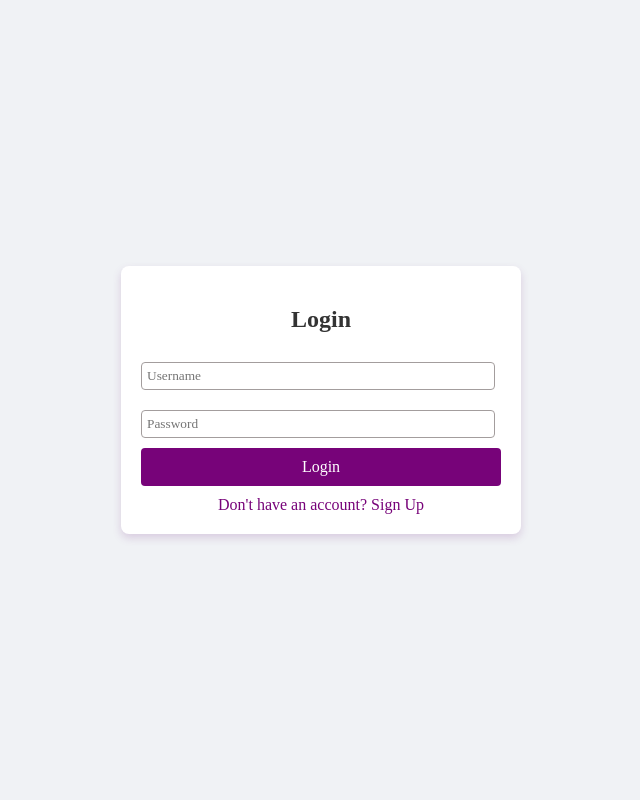
After one commit to MTCodes01/HVH-Health-Vigilance-Hub, a Django app: page /login/ in a window 1280 px wide. The commit adds this page. Shown: the whole page, without its empty margins (319-959 px from the left). Run offline with Django 5.2, Linux system fonts and the light colour scheme.

Commit message:
Added temp login page

```diff
--- a/Backend/HVH/app/templates/index.html
+++ b/Backend/HVH/app/templates/index.html
@@ -80,5 +80,10 @@
         <circle class="dot" cx="100" cy="50" r="10" />
       </g>
     </svg>
+    <script>
+      setTimeout(() => {
+        window.location.href = "http://localhost:5000/login";
+      }, 3000);
+    </script>
   </body>
 </html>
--- /dev/null
+++ b/Backend/HVH/app/templates/login.html
@@ -0,0 +1,106 @@
+<!DOCTYPE html>
+<html lang="en">
+<head>
+    <meta charset="UTF-8">
+    <meta name="viewport" content="width=device-width, initial-scale=1.0">
+    <title>Login and Sign Up</title>
+    <style>
+        body {
+            font-family: Poppins;
+            display: flex;
+            justify-content: center;
+            align-items: center;
+            min-height: 100vh;
+            margin: 0;
+            background: #f0f2f5;
+        }
+        .container {
+            max-width: 400px;
+            background: white;
+            border-radius: 8px;
+            box-shadow: 0 4px 8px rgba(127, 54, 138, 0.2);
+            overflow: hidden;
+            display:flex;
+        }
+        .form {
+            padding: 20px;
+        }
+        h2 {
+            text-align: center;
+            color: #333;
+        }
+        input[type="text"], input[type="password"], input[type="email"] {
+            font-family: Poppins;
+            width: 95%;
+            padding: 5px;
+            margin: 10px 0;
+            border: 1px solid #a39d9d;
+            border-radius: 4px;
+
+        }
+        button {
+            font-family: Poppins;
+            width: 100%;
+            padding: 10px;
+            border: none;
+            border-radius: 4px;
+            background: #770379;
+            color: white;
+            font-size: 16px;
+            cursor: pointer;
+        }
+        button:hover {
+            background: #770379;
+        }
+        .toggle {
+            text-align: center;
+            margin-top: 10px;
+            cursor: pointer;
+            color: #770379;
+        }
+        .toggle:hover {
+            text-decoration: underline;
+        }
+    </style>
+</head>
+<body>
+    <div class="container">
+        <div id="loginForm" class="form">
+            <h2>Login</h2>
+            <input type="text" id="loginUsername" placeholder="Username">
+            <input type="password" id="loginPassword" placeholder="Password">
+            <button onclick="login()">Login</button>
+            <div class="toggle" onclick="toggleForm('signupForm')">Don't have an account? Sign Up</div>
+        </div>
+
+        <div id="signupForm" class="form" style="display: none;">
+            <h2>Sign Up</h2>
+            <input type="text" id="signupUsername" placeholder="Username">
+            <input type="email" id="signupEmail" placeholder="Email">
+            <input type="password" id="signupPassword" placeholder="Password">
+            <button onclick="signup()">Sign Up</button>
+            <div class="toggle" onclick="toggleForm('loginForm')">Already have an account? Login</div>
+        </div>
+    </div>
+
+    <script>
+        function toggleForm(formId) {
+            document.getElementById('loginForm').style.display = formId === 'loginForm' ? 'block' : 'none';
+            document.getElementById('signupForm').style.display = formId === 'signupForm' ? 'block' : 'none';
+        }
+
+        function login() {
+            const username = document.getElementById('loginUsername').value;
+            const password = document.getElementById('loginPassword').value;
+            alert(`Login attempted for Username: ${username}`);
+        }
+
+        function signup() {
+            const username = document.getElementById('signupUsername').value;
+            const email = document.getElementById('signupEmail').value;
+            const password = document.getElementById('signupPassword').value;
+            alert(`Sign Up attempted for Username: ${username}, Email: ${email}`);
+        }
+    </script>
+</body>
+</html>
--- a/Backend/HVH/app/urls.py
+++ b/Backend/HVH/app/urls.py
@@ -4,4 +4,5 @@ from . import views
 urlpatterns = [
     path('', views.index, name='index'),
     path('home/', views.home, name='home'),
+    path('login/', views.login, name='login'),
 ]
--- a/Backend/HVH/app/views.py
+++ b/Backend/HVH/app/views.py
@@ -7,3 +7,6 @@ def index(request):
 def home(request):
     # return render(request, 'index.html')
     return JsonResponse({"success": "success"}, status=200)
+
+def login(request):
+    return render(request, 'login.html')
```
